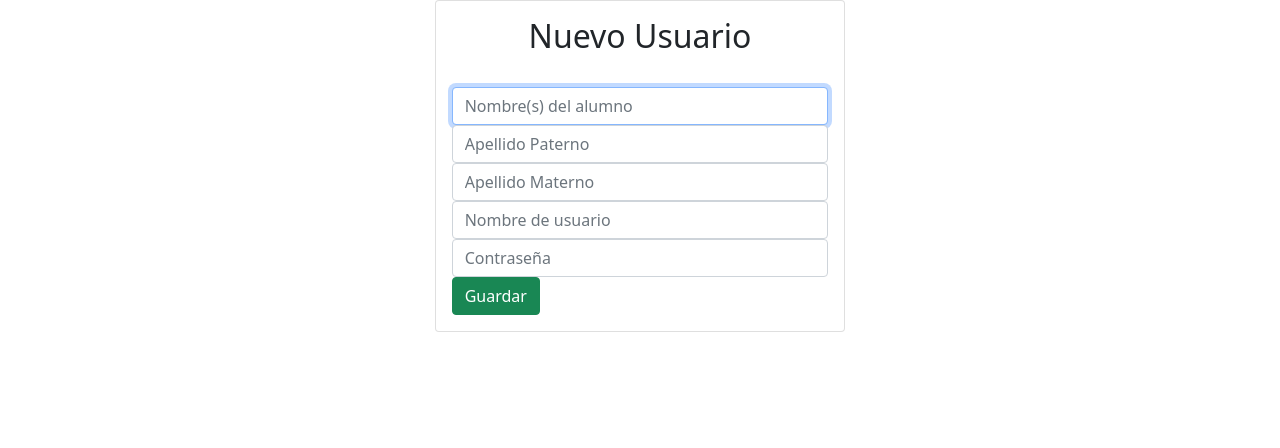
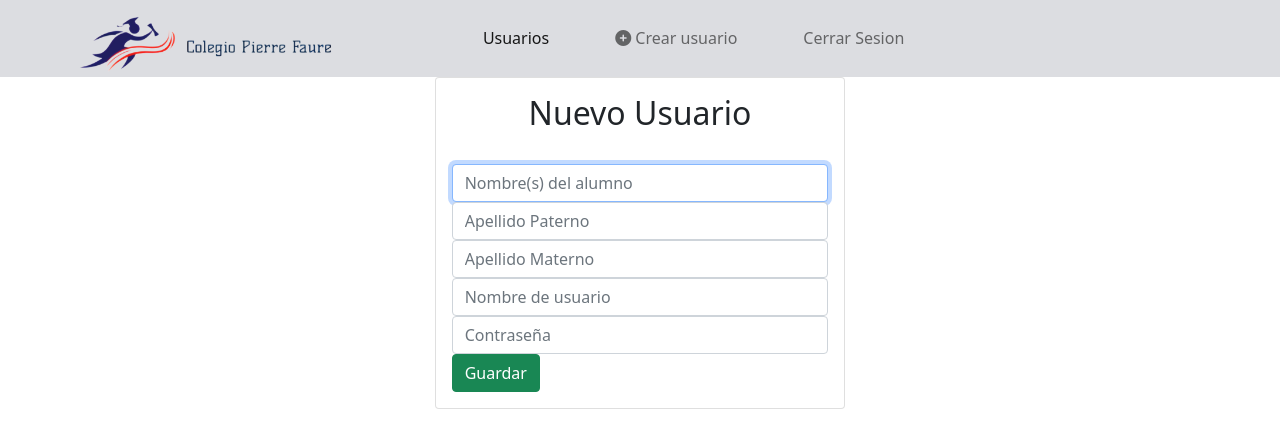
Before and after one commit to josuehmtz/ProyectoPW_MySQL, an Angular app in the folder PierreFaure/: page /usuarios/edit/1 in a window 1280 px wide. Shown: the top 448 px of the page. Built offline with nearby package versions, Linux system fonts and the light colour scheme.

Commit message:
navegación en perfil

```diff
--- a/PierreFaure/src/app/app-routing.module.ts
+++ b/PierreFaure/src/app/app-routing.module.ts
@@ -10,7 +10,7 @@ import { AdministradorComponent } from './components/administrador/administrador
 const routes: Routes = [
   {
     path: '' ,
-    redirectTo: '/usuarios',
+    redirectTo: '/login',
     pathMatch: 'full'
   },
   {
--- a/PierreFaure/src/app/components/calendario/calendario.component.css
+++ b/PierreFaure/src/app/components/calendario/calendario.component.css
@@ -1,5 +1,5 @@
 *{
-  outline: none !important
+  outline: none !important;
 }
 
 .wrapper-calendar{
@@ -8,6 +8,7 @@
   border: solid 1px #eaeaea;
   box-shadow: 0 0 10px #e4e4e4;
 }
+
 
 div {
     text-align: center;
--- a/PierreFaure/src/app/components/calendario/calendario.component.html
+++ b/PierreFaure/src/app/components/calendario/calendario.component.html
@@ -1,3 +1,4 @@
+<div class="contenedor">
   <div class="wrapper-calendar">
     <div class="header-calendar">
       <div>
@@ -18,7 +19,8 @@
     </ol>
   </div>
 
-<hr>
   <div>
     Fecha: {{dateValue | date}}
   </div>
+
+</div>
--- a/PierreFaure/src/app/components/calendario/calendario.component.ts
+++ b/PierreFaure/src/app/components/calendario/calendario.component.ts
@@ -64,7 +64,7 @@ export class CalendarioComponent implements OnInit {
   clickDay(day: { value: any; }) {
     const monthYear = this.dateSelect.format('YYYY-MM')
     const parse = `${monthYear}-${day.value}`
-    const objectDate = moment(parse)
+    const objectDate = moment(parse);
     this.dateValue = objectDate;
 
   }
--- a/PierreFaure/src/app/components/user-form/user-form.component.html
+++ b/PierreFaure/src/app/components/user-form/user-form.component.html
@@ -1,3 +1,6 @@
+<header>
+  <app-usuarios></app-usuarios>
+</header>
 <div class="col-md-4 offset-md-4">
   <div class="card">
     <div class="card-body">
--- a/PierreFaure/src/app/components/user-list/user-list.component.html
+++ b/PierreFaure/src/app/components/user-list/user-list.component.html
@@ -1,3 +1,6 @@
+<header>
+  <app-usuarios></app-usuarios>
+</header>
 <div class="col-md-4 " *ngFor= "let user of users">
   <div class="card text-center">
     <div class="card header bg-dark text-white justify-content-between align-items-center">
--- a/PierreFaure/src/app/components/usuarios/usuarios.component.html
+++ b/PierreFaure/src/app/components/usuarios/usuarios.component.html
@@ -1,6 +1,6 @@
 <nav class="navbar navbar-expand-lg navbar-light bg-light">
   <div class="container-fluid">
-    <img class="logo" src="/assets/images/logolargo.png" alt="Logo PIerre Faure" routerLink = '/'>
+    <img class="logo" src="/assets/images/logolargo.png" alt="Logo PIerre Faure" routerLink = '/admin'>
     <button class="navbar-toggler" type="button" data-bs-toggle="collapse" data-bs-target="#navbarSupportedContent" aria-controls="navbarSupportedContent" aria-expanded="false" aria-label="Toggle navigation">
       <span class="navbar-toggler-icon"></span>
     </button>
```
Lines whose indentation alone changed are shown as unchanged.
